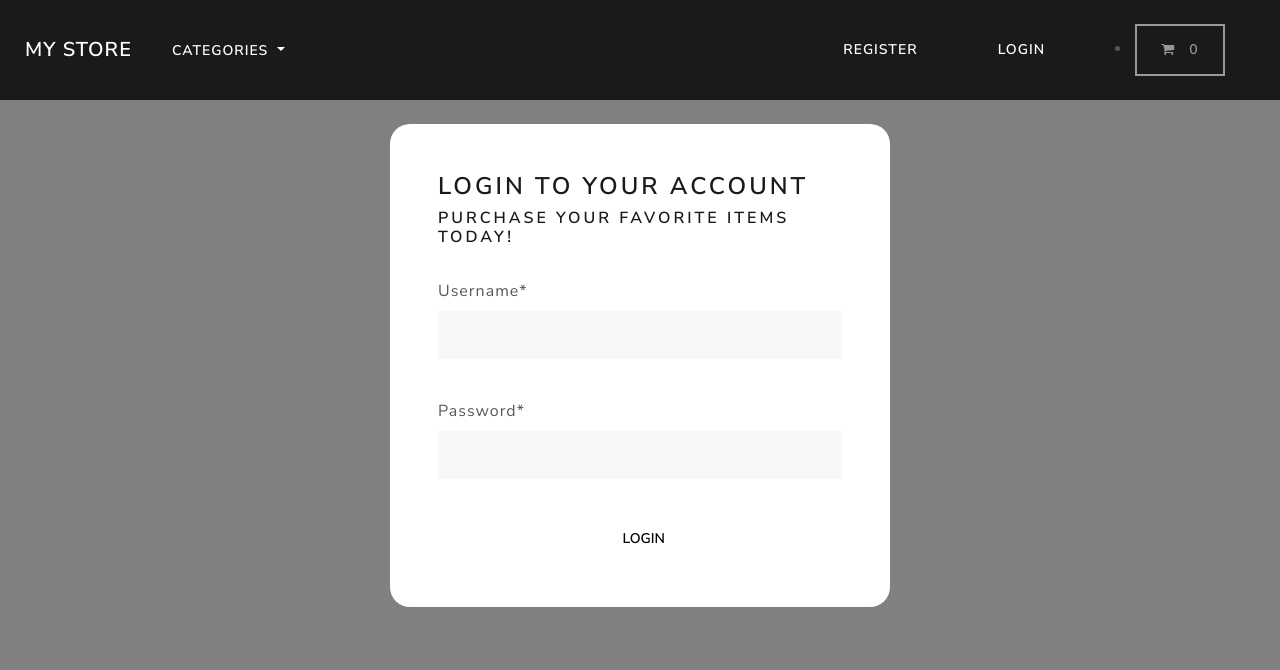
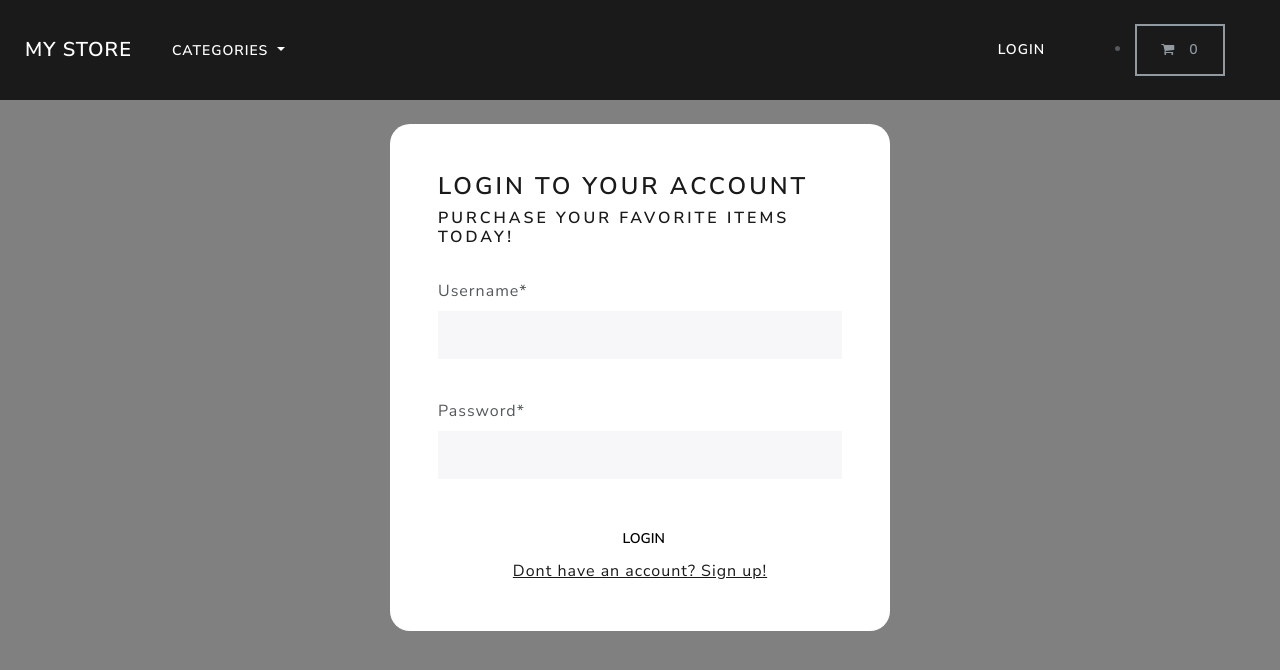
Before and after one commit to karenkrmoyan/djangofinal, a Django app: page /account/my-login in a window 1280 px wide. Shown: the top 670 px of the page. Run offline with Django 5.2, Linux system fonts and the light colour scheme; data that the repository does not hold is empty; some libraries are stand-ins or nearby versions.

Commit message:
Deleted the registration button from base navbar. For registration need to go to login page and redirect to registration template from there.

```diff
--- a/ecommerce/account/templates/account/my-login.html
+++ b/ecommerce/account/templates/account/my-login.html
@@ -49,6 +49,9 @@
                 <button type="submit" class="btn btn-secondary btn-lg w-100 btn-block p-2"> &nbsp; Login </button>
 
 
+                <div style="text-align: center;">
+                    <a href="{% url 'register'%}"> Dont have an account? Sign up!</a>
+                </div>
             </form>
 
         </div>
--- a/ecommerce/store/templates/store/base.html
+++ b/ecommerce/store/templates/store/base.html
@@ -134,11 +134,9 @@
                 {% else %}
 
                     <li class="nav-item">
-                        <a class="btn btn-alert navbar-btn text-white" type="button" href="{% url 'register' %}"> Register </a>
-                    </li>
-                    <li class="nav-item">
                         <a class="btn btn-alert navbar-btn text-white" type="button" href="{% url 'my-login' %}"> Login </a>
                     </li>
+
                 {% endif %}
 
             </ul>
```
